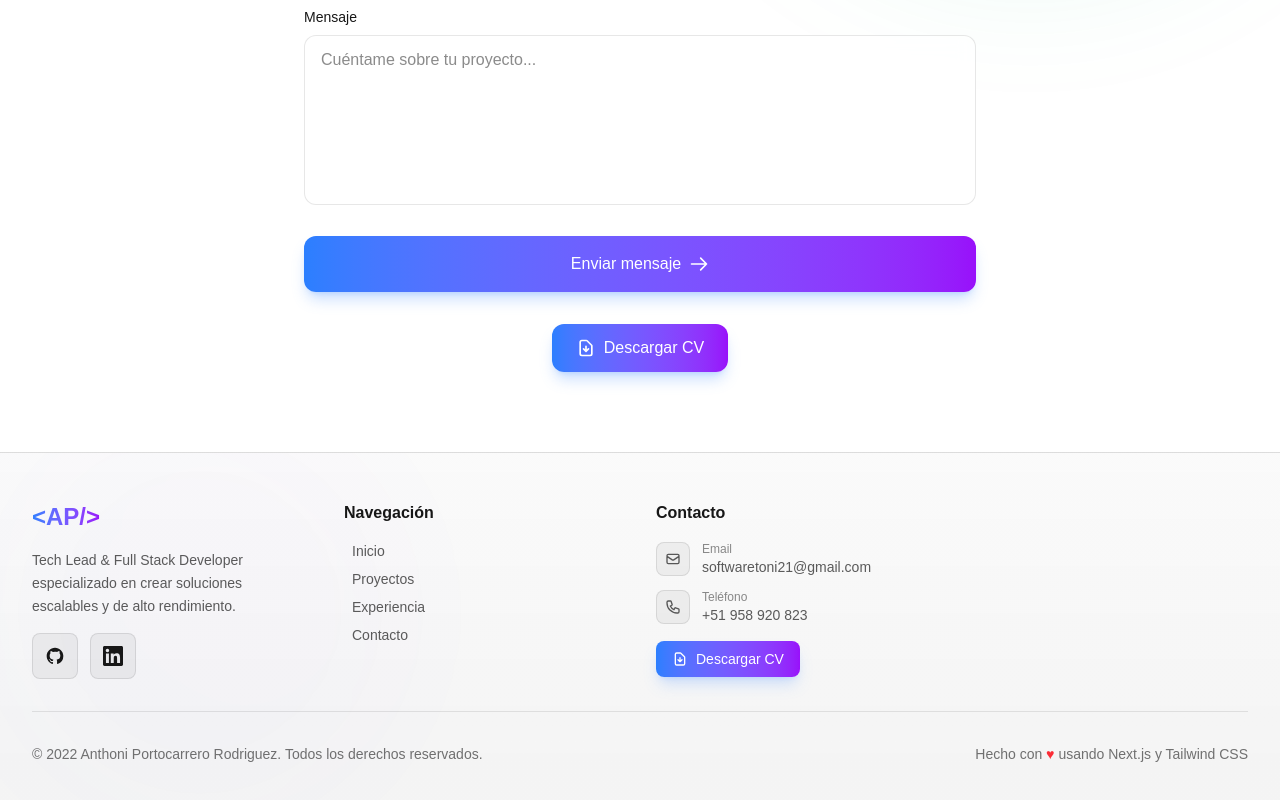
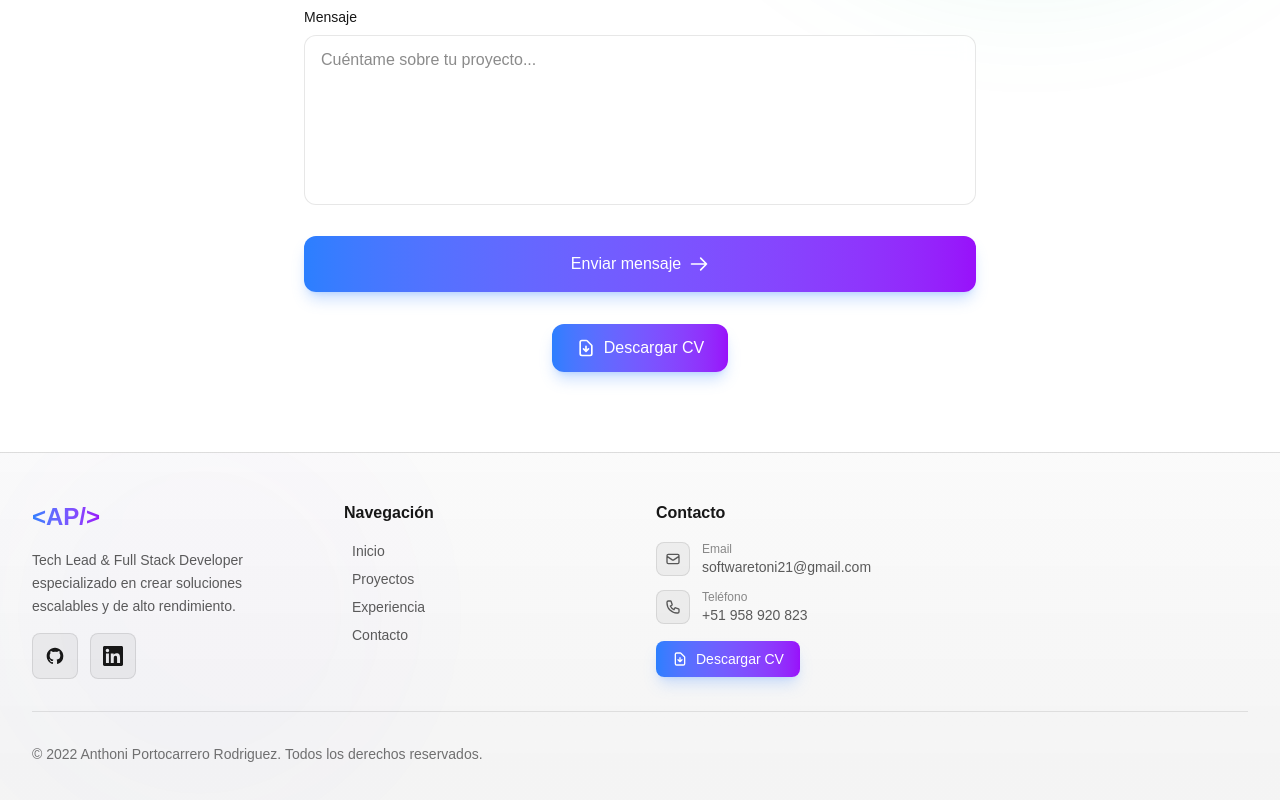
Before and after one commit to anthonidev/WebPortafolio, a Next.js app: page / in a window 1280 px wide. Shown: the part 5564-6364 px from the top of the page. Built offline with nearby package versions, Linux system fonts and the light colour scheme.

Commit message:
refactor: Remove footer animation and text for a cleaner design

```diff
--- a/src/components/Footer.tsx
+++ b/src/components/Footer.tsx
@@ -199,22 +199,7 @@ export default function Footer() {
             >
               © {currentYear} Anthoni Portocarrero Rodriguez. Todos los derechos reservados.
             </motion.p>
-            <motion.p
-              initial={{ opacity: 0 }}
-              whileInView={{ opacity: 1 }}
-              viewport={{ once: true }}
-              className="text-sm text-foreground/60"
-            >
-              Hecho con{' '}
-              <motion.span
-                animate={{ scale: [1, 1.2, 1] }}
-                transition={{ duration: 1, repeat: Number.POSITIVE_INFINITY }}
-                className="inline-block text-red-500"
-              >
-                ♥
-              </motion.span>{' '}
-              usando Next.js y Tailwind CSS
-            </motion.p>
+
           </div>
         </div>
       </div>
```
